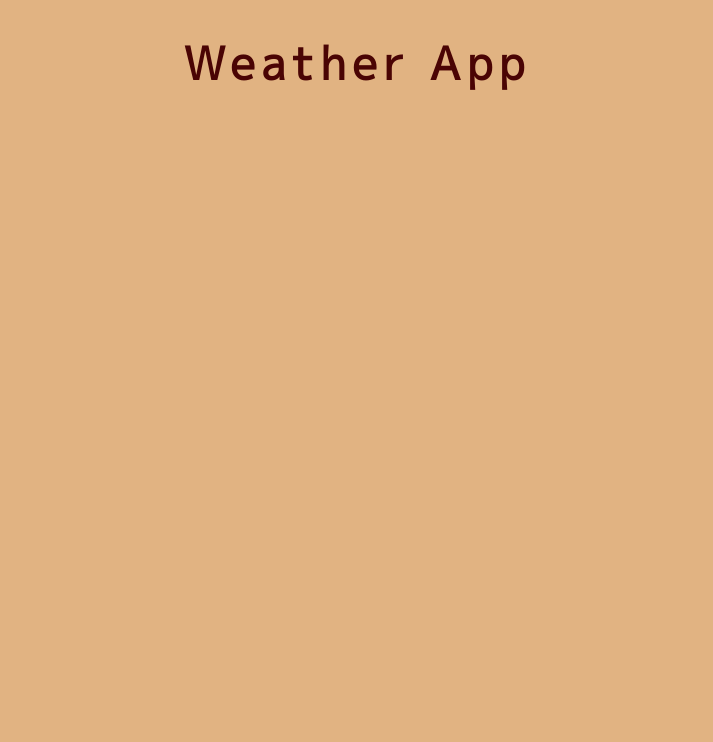
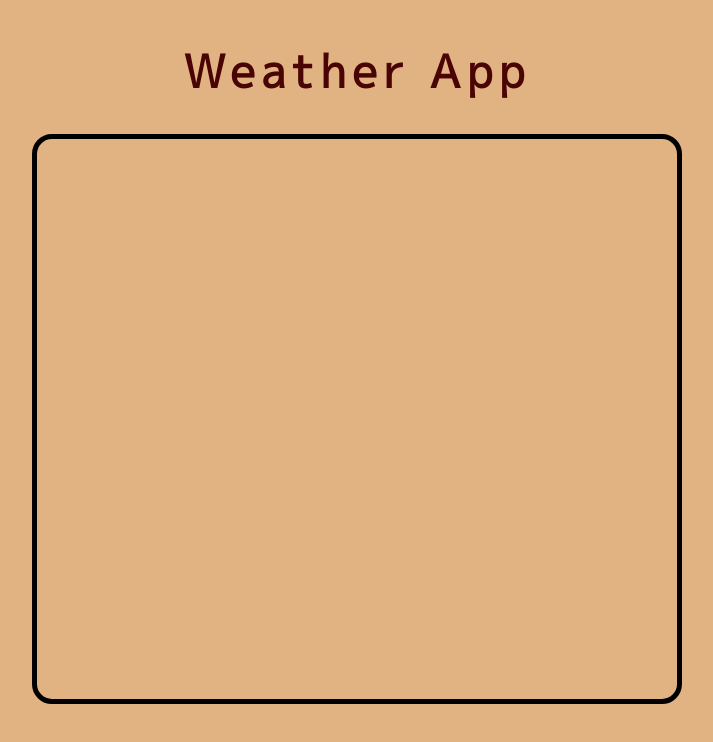
Before and after one commit to adityavshahi/svelte.weatherapp, a Svelte app: page / in a window 1280 px wide. Shown: the top 742 px of the page, without its empty margins (283-996 px from the left). Built offline with nearby package versions, Linux system fonts and the light colour scheme.

Commit message:
info div setup

```diff
--- a/src/App.svelte
+++ b/src/App.svelte
@@ -1,5 +1,7 @@
 <script>
   import Navbar from "./Components/Navbar.svelte";
+  import WeatherInfo from "./Components/WeatherInfo.svelte";
 </script>
 
 <Navbar />
+<WeatherInfo />
--- /dev/null
+++ b/src/Components/WeatherInfo.svelte
@@ -0,0 +1,17 @@
+<script>
+
+</script>
+
+
+<style>
+    #weather-info {
+        border: 5px solid black;
+        height: 70vh;
+        width: 50vw;
+        border-radius: 20px;
+    }
+</style>
+
+<div id="weather-info">
+
+</div>
--- a/src/app.css
+++ b/src/app.css
@@ -1,4 +1,7 @@
 body {
   background-color: #e1b382;
   text-align: center;
+  display: flex;
+  flex-direction: column;
+  align-items: center;
 }
```
